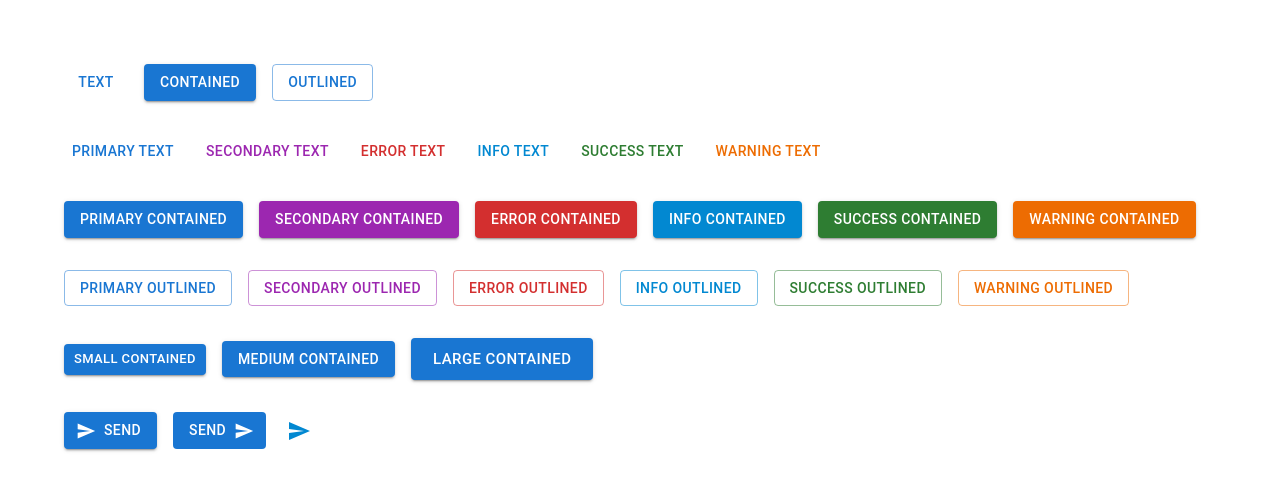
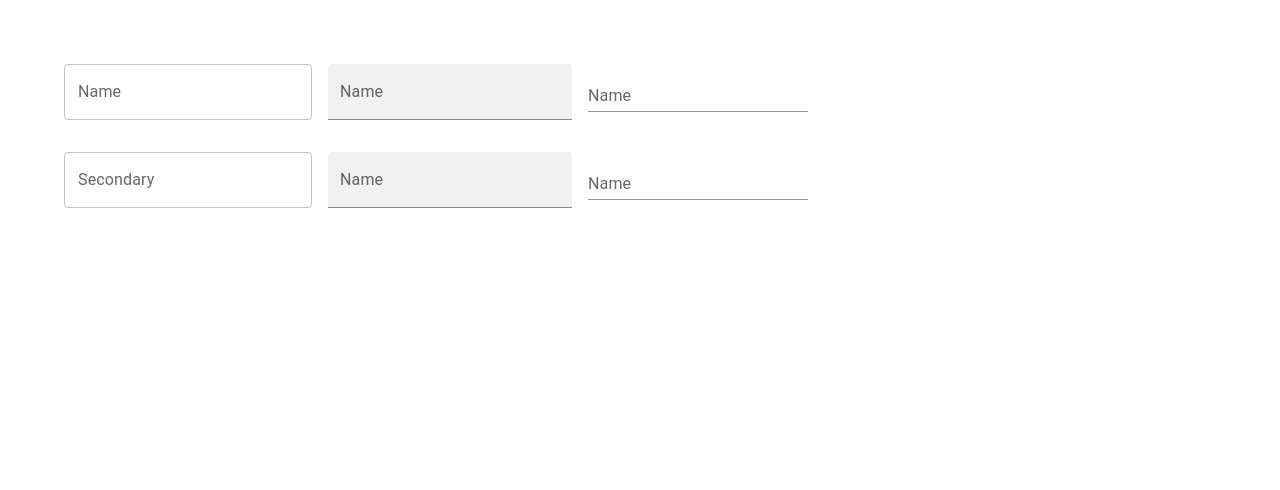
Before and after one commit to anodiamadm/expt, a React (Create React App) app in the folder React MUI/react-mui-demo/: page / in a window 1280 px wide. Shown: the top 490 px of the page. Built offline with nearby package versions, Linux system fonts and the light colour scheme.

Commit message:
Typography, installation commands, mui buttons, button groups, toggle buttons & groups MUI Text field started
Typography, installation commands, mui buttons, button groups, toggle buttons & groups MUI Text field started

```diff
--- a/React MUI/react-mui-demo/src/App.tsx
+++ b/React MUI/react-mui-demo/src/App.tsx
@@ -1,12 +1,14 @@
 import './App.css';
 import MuiButton from './components/MuiButton';
+import MuiTextField from './components/MuiTextField';
 // import MuiTypography from './components/MuiTypography';
 
 function App() {
   return (
     <div className="App">
       {/* <MuiTypography /> */}
-      <MuiButton />
+      {/* <MuiButton /> */}
+      <MuiTextField/>
     </div>
   );
 }
--- a/React MUI/react-mui-demo/src/components/MuiButton.tsx
+++ b/React MUI/react-mui-demo/src/components/MuiButton.tsx
@@ -1,8 +1,22 @@
-import { Button, Stack, IconButton } from '@mui/material'
+import { Button, Stack, IconButton, ButtonGroup, ToggleButton, ToggleButtonGroup } from '@mui/material'
 import SendIcon from '@mui/icons-material/Send';
-import React from 'react'
+import FormatBoldIcon from '@mui/icons-material/FormatBold';
+import FormatItalicIcon from '@mui/icons-material/FormatItalic';
+import FormatUnderlinedIcon from '@mui/icons-material/FormatUnderlined';
+import { useState } from 'react'
 
 const MuiButton = () => {
+    const [formats, setFormats] = useState<string[]>([])
+    console.log({formats});
+    const handleFormatChange = (_event: React.MouseEvent<HTMLElement>, updatedFormats1: string[]) => {
+        setFormats(updatedFormats1)
+    }
+    /* If we need only one option from toggle button groups to be active */
+    // const [formats, setFormats] = useState<string | null>(null)
+    // console.log({formats});
+    // const handleFormatChange = (_event: React.MouseEvent<HTMLElement>, updatedFormats: string | null) => {
+    //     setFormats(updatedFormats)
+    // }
     return (
         <Stack spacing={4}>
             <Stack spacing={2} direction='row'>
@@ -46,6 +60,31 @@ const MuiButton = () => {
                     <SendIcon/>
                 </IconButton>
             </Stack>
+            <Stack direction='row'>
+                <ButtonGroup variant='contained' aria-label='my button group'>
+                    <Button>Left</Button>
+                    <Button>Center</Button>
+                    <Button>Right</Button>
+                </ButtonGroup>
+            </Stack>
+            <Stack direction='row'>
+                <ButtonGroup variant='text' orientation='vertical' size='small' color='secondary'>
+                    <Button>Top</Button>
+                    <Button>Middle</Button>
+                    <Button>Bottom</Button>
+                </ButtonGroup>
+            </Stack>
+            <Stack direction='row'>
+                <ToggleButtonGroup aria-label='text formatting' value={formats} onChange={handleFormatChange}
+                        size='small' orientation='vertical' color='success'>
+                {/* If we need only one option from toggle button groups to be active */ }
+                {/* <ToggleButtonGroup aria-label='text formatting' value={formats} onChange={handleFormatChange}
+                        size='small' orientation='vertical' color='success' exclusive></ToggleButtonGroup> */}
+                    <ToggleButton value='bold' aria-label='bold'><FormatBoldIcon/></ToggleButton>
+                    <ToggleButton value='italic' aria-label='italic'><FormatItalicIcon/></ToggleButton>
+                    <ToggleButton value='underlined' aria-label='underlined'><FormatUnderlinedIcon/></ToggleButton>
+                </ToggleButtonGroup>
+            </Stack>
         </Stack>
     )
 }
--- /dev/null
+++ b/React MUI/react-mui-demo/src/components/MuiTextField.tsx
@@ -0,0 +1,21 @@
+import { Stack, TextField } from '@mui/material'
+import React from 'react'
+
+const MuiTextField = () => {
+    return (
+        <Stack spacing={4}>
+            <Stack direction='row' spacing={2}>
+                <TextField label='Name' variant='outlined' />
+                <TextField label='Name' variant='filled' />
+                <TextField label='Name' variant='standard' />
+            </Stack>
+            <Stack direction='row' spacing={2}>
+                <TextField label='Secondary' variant='outlined' />
+                <TextField label='Name' variant='filled' />
+                <TextField label='Name' variant='standard' />
+            </Stack>
+        </Stack>
+    )
+}
+
+export default MuiTextField
```
Also changed, not shown: 2 other files (tests, documents, lock files or other folders). Lines whose indentation alone changed are shown as unchanged.
